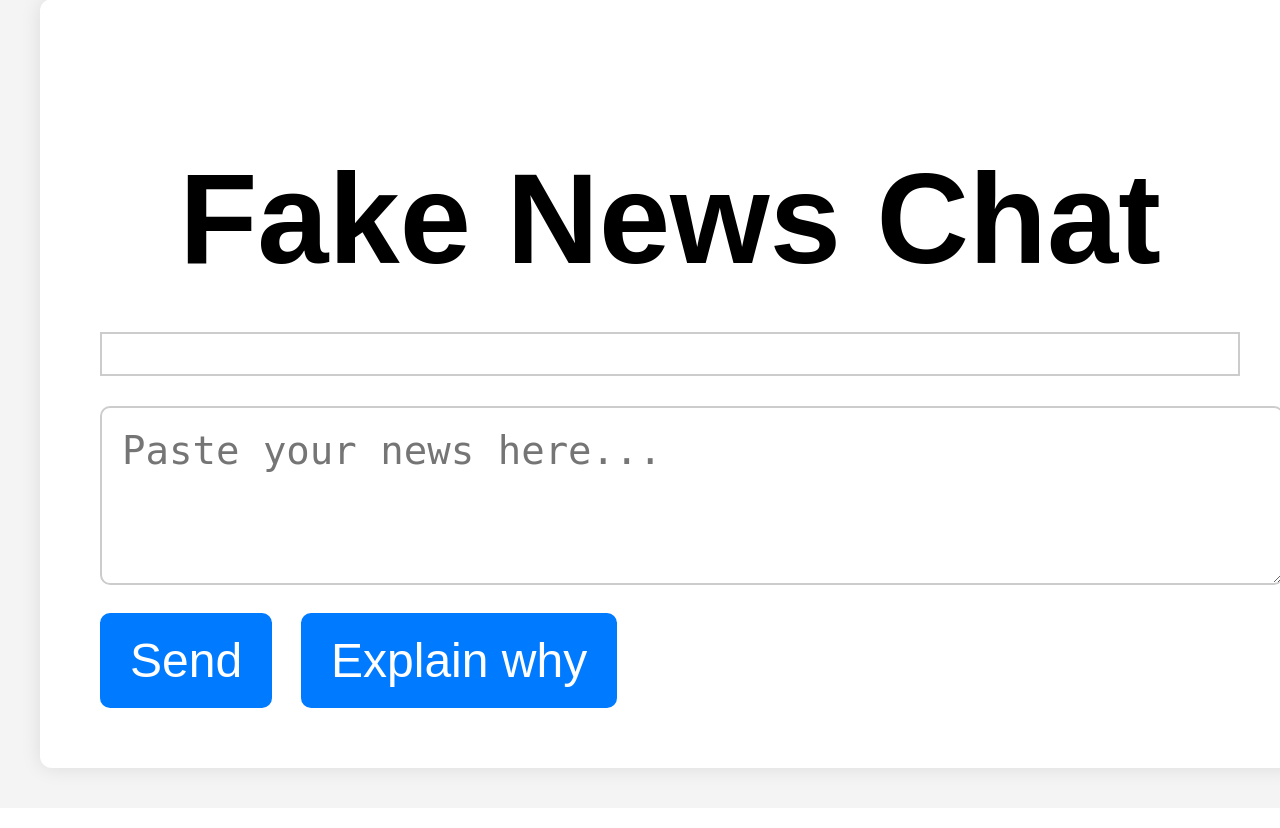
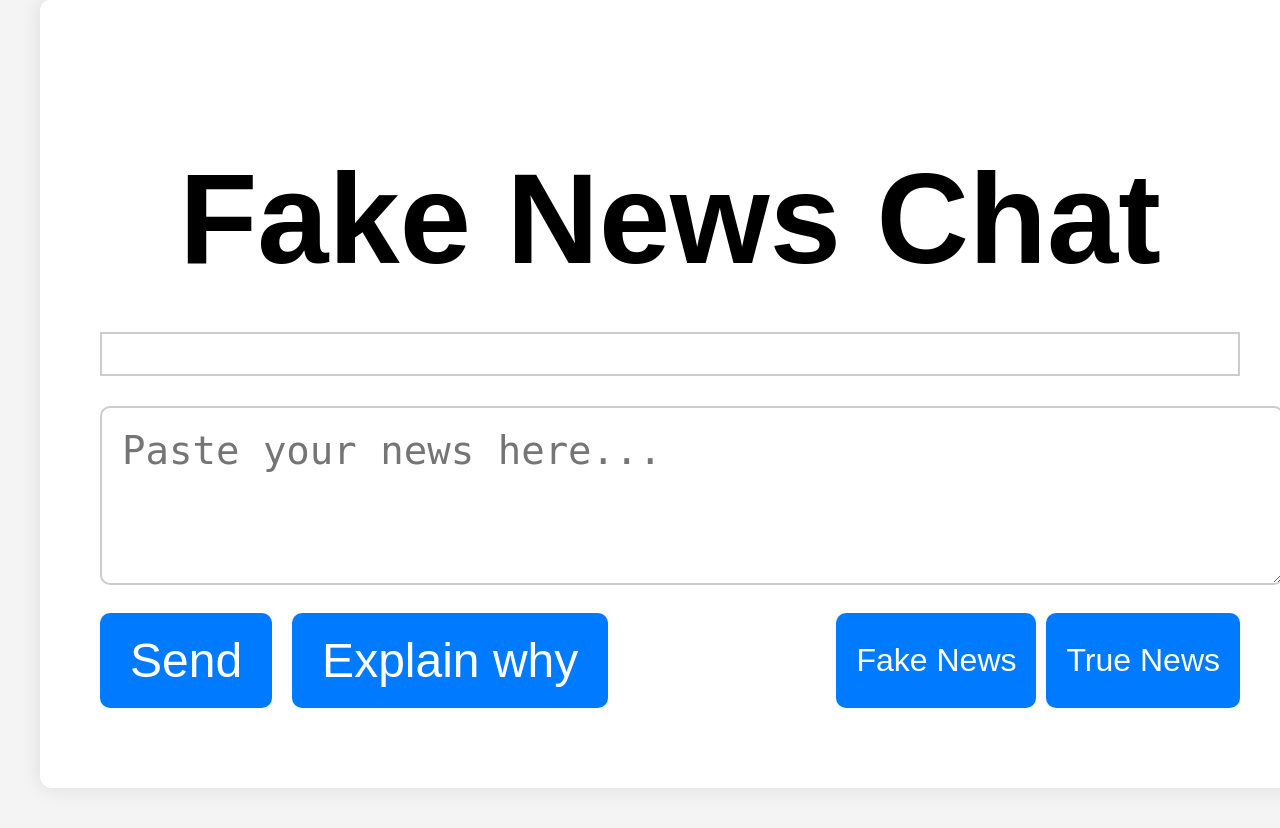
Before and after one commit to redfrog66/NLP_Fake_News_Detection, a Flask app: page /analyze in a window 1280 px wide. Shown: the part 141-969 px from the top of the page. Before the commit the page ends 923 px from the top, so only its background shows below. Run offline with Flask 3, Linux system fonts and the light colour scheme.

Commit message:
New buttons added for more ChatGPT integration

```diff
--- a/app/templates/analyze.html
+++ b/app/templates/analyze.html
@@ -77,15 +77,34 @@
       border: 2px solid #ccc;
       margin-bottom: 20px;
     }
+    .btn-row {
+      display: flex;
+      justify-content: space-between;
+      flex-wrap: wrap;
+      gap: 20px;
+      margin-bottom: 20px;
+    }
+    .btn-row .main-btns {
+      display: flex;
+      flex-wrap: wrap;
+      gap: 20px;
+    }
+    .btn-row .generate-btns {
+      display: flex;
+      gap: 10px;
+    }
     button {
       padding: 20px 30px;
       font-size: 1.5em;
-      margin-right: 20px;
       border: none;
       border-radius: 10px;
       background-color: #007BFF;
       color: white;
       cursor: pointer;
+    }
+    .generate-btns button {
+      padding: 10px 20px;
+      font-size: 1em;
     }
     button:hover {
       background-color: #0056b3;
@@ -105,9 +124,16 @@
       <!-- Messages will appear here -->
     </div>
     <textarea id="newsInput" rows="3" placeholder="Paste your news here..."></textarea>
-    <br>
-    <button onclick="sendMessage()">Send</button>
-    <button onclick="explainWhy()">Explain why</button>
+    <div class="btn-row">
+      <div class="main-btns">
+        <button onclick="sendMessage()">Send</button>
+        <button onclick="explainWhy()">Explain why</button>
+      </div>
+      <div class="generate-btns">
+        <button onclick="generateFakeNews()">Fake News</button>
+        <button onclick="generateTrueNews()">True News</button>
+      </div>
+    </div>
   </div>
 
   <script>
@@ -137,6 +163,16 @@
       }, 500);
     }
 
+    function generateFakeNews() {
+      const fake = "Breaking: Aliens spotted in downtown shopping mall holding anti-capitalist signs!";
+      newsInput.value = fake;
+    }
+
+    function generateTrueNews() {
+      const truth = "UN announces new global education initiative to support underserved communities.";
+      newsInput.value = truth;
+    }
+
     function appendMessage(sender, text) {
       const msg = document.createElement('div');
       msg.className = sender;
```
